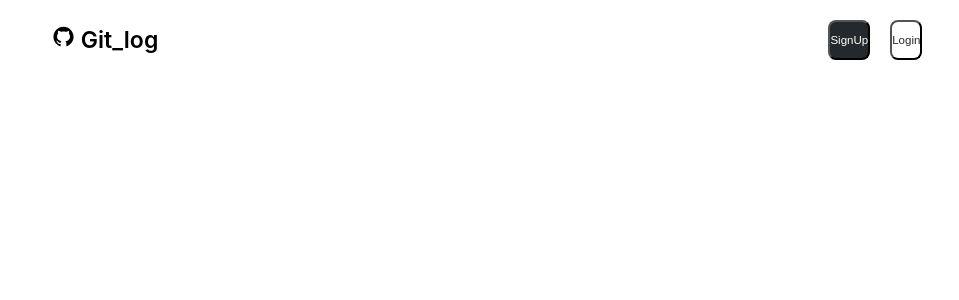
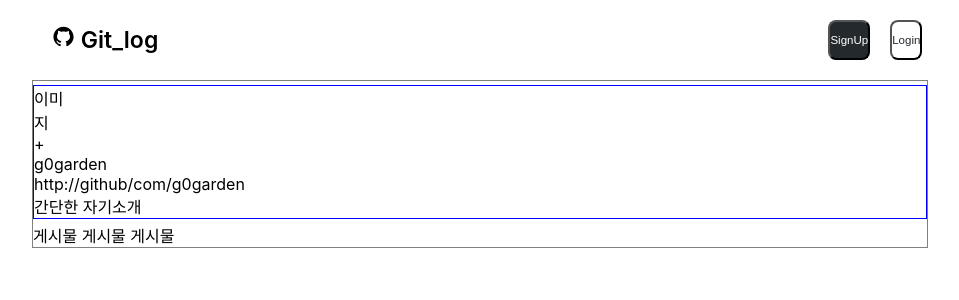
Before and after one commit to dayoung0601/git_log, a React (Create React App) app: page /story in a window 1280 px wide. Shown: the top 300 px of the page, without its empty margins (160-1119 px from the left). Built offline with nearby package versions, Linux system fonts and the light colour scheme.

Commit message:
add:Story

```diff
--- a/src/components/Header.js
+++ b/src/components/Header.js
@@ -24,14 +24,14 @@ const Header = (props) => {
             <HeaderBtns className="login">
             <ProfileImg src={props.user_info.profile}
                         onClick={() => {
-                            console.log('img 클릭!')
+                            history.push('/story');
                             //history.push('/setting');
                         }}/>
             <LogOutBtn onClick=
                         {() => {
                             dispatch(actionCreators.logOut())
                         }
-                    }/>
+                    }>logout</LogOutBtn>
             {/* <Image width="50%" shape="circle"
                 radius="8px" size="0.9vw" color="white"
                 src="https://blog.kakaocdn.net/dn/cyOIpg/btqx7JTDRTq/1fs7MnKMK7nSbrM9QTIbE1/img.jpg"/>
@@ -101,11 +101,13 @@ const HeaderBtns = styled.div`
 `;
 
 const LogOutBtn = styled.button`
-    width: 30%;
+    width: 40%;
+    margin-right: 0px;
+    padding-right: 4px;
+    font-size:0.8vw;
     aspect-ratio: 1/1;
     border-radius: 8px;
     background-image: url("${(props) => props.src}");
-    margin-right: 0px;
     cursor:pointer;
 
 `;
--- a/src/pages/PostList.js
+++ b/src/pages/PostList.js
@@ -24,7 +24,7 @@ const PostList = (props) => {
     return (
         <React.Fragment>
             {post_list.map((p, idx) => {
-                 return <Post key={p.id} {...p}/>
+                return <Post key={p.id} {...p}/>
             })}
             {/* <Post/> */}
         </React.Fragment>
--- /dev/null
+++ b/src/pages/Story.js
@@ -0,0 +1,86 @@
+import React from 'react';
+import styled from 'styled-components';
+
+const Story = () => {
+
+
+    return (
+        <UserStoryContainer>
+            <ProfileInfoBox>
+                <ProfileImgBox>
+                    <ProfileImg shape="circle">이미지</ProfileImg>
+                    <EditImg>+</EditImg>
+                </ProfileImgBox>
+                <ProfileUserInfo>
+                    <UserName>g0garden</UserName>
+                    <UserGithub>http://github/com/g0garden</UserGithub>
+                    <UserIntro>간단한 자기소개</UserIntro>
+                </ProfileUserInfo>
+            </ProfileInfoBox>
+            <UserPostListBox>
+                게시물
+                게시물
+                게시물
+            </UserPostListBox>
+        </UserStoryContainer>
+    );
+};
+
+Story.defaultProps = {
+
+}
+
+export default Story;
+
+const UserStoryContainer = styled.div`
+    width:100%;
+    border : 1px solid grey;
+    box-sizing: border-box;
+
+
+`;
+
+const ProfileInfoBox = styled.div`
+    width: 100%;
+    border : 1px solid blue;
+    margin: 4px auto;
+    box-sizing: border-box;
+`;
+
+const ProfileImgBox = styled.div`
+
+`;
+
+const ProfileImg = styled.div`
+    width: 30px;
+    aspect-ratio: 1/1;
+    border-radius: 100px;
+    background-image: url("${(props) => props.src}");
+    margin-right: 0px;
+    cursor:pointer;
+`;
+
+
+const EditImg = styled.div`
+`;
+
+const ProfileUserInfo = styled.div`
+
+`;
+
+const UserName = styled.div`
+
+`;
+
+const UserGithub = styled.div`
+
+`;
+
+const UserIntro = styled.div`
+
+`;
+
+
+const UserPostListBox = styled.div`
+
+`;
--- a/src/shared/App.js
+++ b/src/shared/App.js
@@ -7,6 +7,7 @@ import Header from "../components/Header";
 import Signup from '../pages/Signup';
 import Login from '../pages/Login';
 import PostList from '../pages/PostList';
+import Story from '../pages/Story';
 
 import { history } from "../redux/configureStore";
 import { useDispatch } from 'react-redux';
@@ -33,6 +34,7 @@ function App() {
       <ConnectedRouter history={history}>
         <Route path="/signup" component={Signup} />
         <Route path="/login" component={Login} />
+        <Route path="/story" component={Story} />
         <Route path="/" exact component={PostList} />
       </ConnectedRouter>
     </Responsive>
```
Also changed, not shown: src/pages/Setting.js (added, +73 -0 lines), src/pages/Signup.js (+0 -19 lines), src/components/PostList/Post.js (line endings or trailing spaces).
